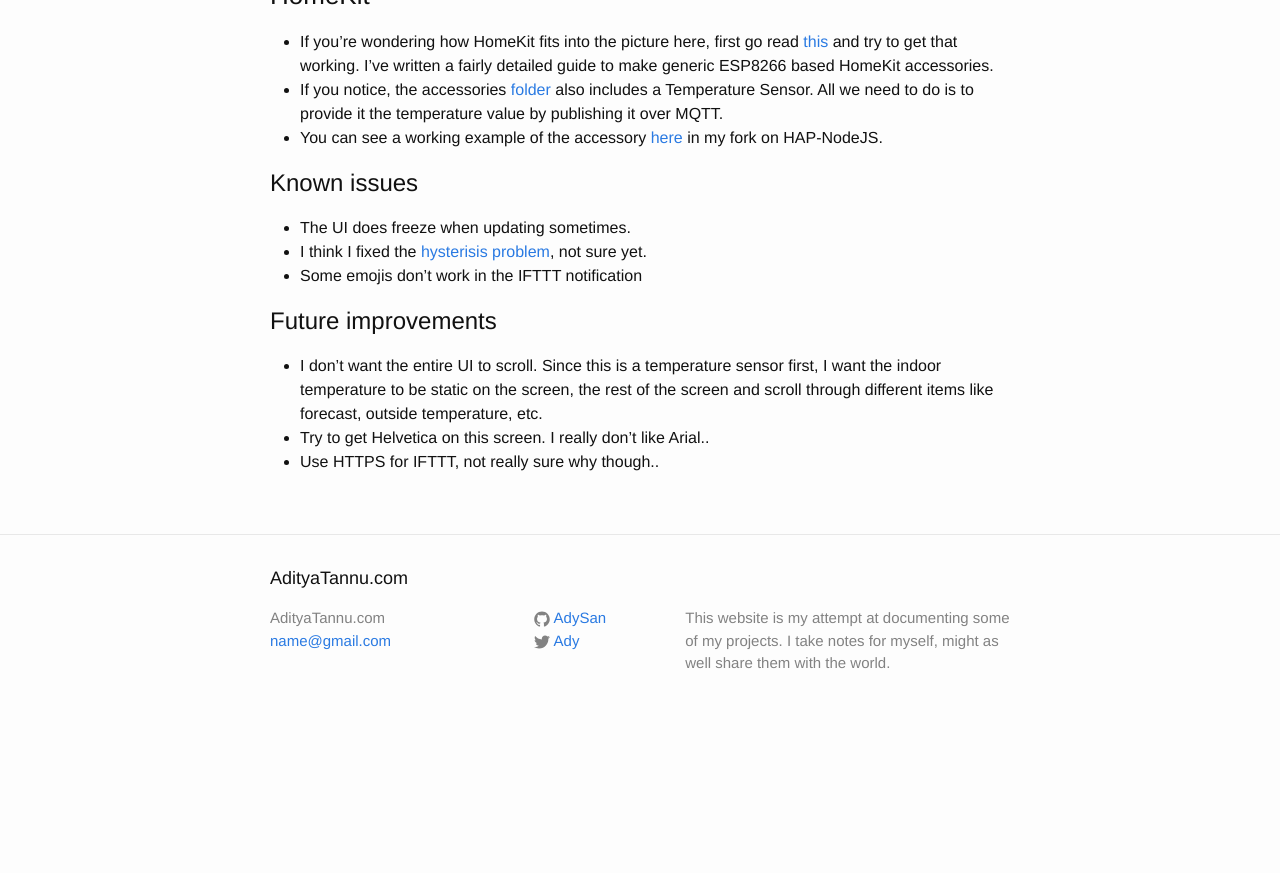
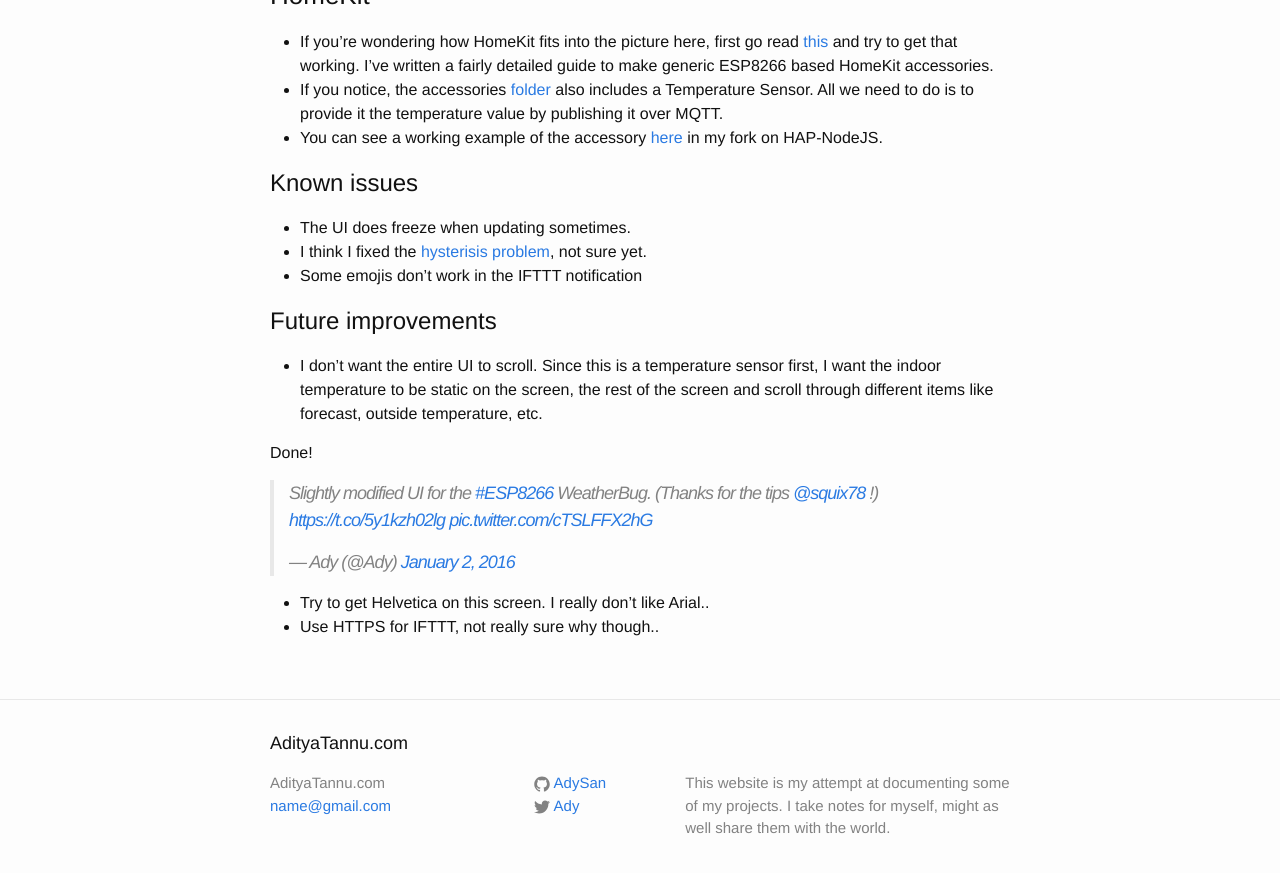
Before and after one commit to AdySan/AdityaTannu.com, a Jekyll site: the page built from _posts/2015-12-13-WeatherBug-ESP8266-WeatherStation-with-IFTTT-and-HomeKit-support.markdown, in a window 1280 px wide and 900 px high, scrolled down 1625 px. Shown: the top 873 px of the window. Built offline with Jekyll 4.4.1, drawn with Linux system fonts in a browser that asks for light colours; Markdown is read by kramdown in place of the engine named in the settings; comment, search, counter and statistics services are not loaded; before the commit the page ends 2360 px from its top, so only the background shows below that.

Commit message:
UI update tweet

```diff
--- a/_posts/2015-12-13-WeatherBug-ESP8266-WeatherStation-with-IFTTT-and-HomeKit-support.markdown
+++ b/_posts/2015-12-13-WeatherBug-ESP8266-WeatherStation-with-IFTTT-and-HomeKit-support.markdown
@@ -68,5 +68,11 @@ First thing I would recommend is to get the original WeatherStation code working
 # Future improvements
 
 - I don't want the entire UI to scroll. Since this is a temperature sensor first, I want the indoor temperature to be static on the screen, the rest of the screen and scroll through different items like forecast, outside temperature, etc.
+
+Done!
+
+<blockquote class="twitter-video" lang="en"><p lang="en" dir="ltr">Slightly modified UI for the <a href="https://twitter.com/hashtag/ESP8266?src=hash">#ESP8266</a> WeatherBug. (Thanks for the tips <a href="https://twitter.com/squix78">@squix78</a> !) <a href="https://t.co/5y1kzh02lg">https://t.co/5y1kzh02lg</a> <a href="https://t.co/cTSLFFX2hG">pic.twitter.com/cTSLFFX2hG</a></p>&mdash; Ady (@Ady) <a href="https://twitter.com/Ady/status/683095488569065472">January 2, 2016</a></blockquote>
+<script async src="//platform.twitter.com/widgets.js" charset="utf-8"></script>
+
 - Try to get Helvetica on this screen. I really don't like Arial..
 - Use HTTPS for IFTTT, not really sure why though..
```
